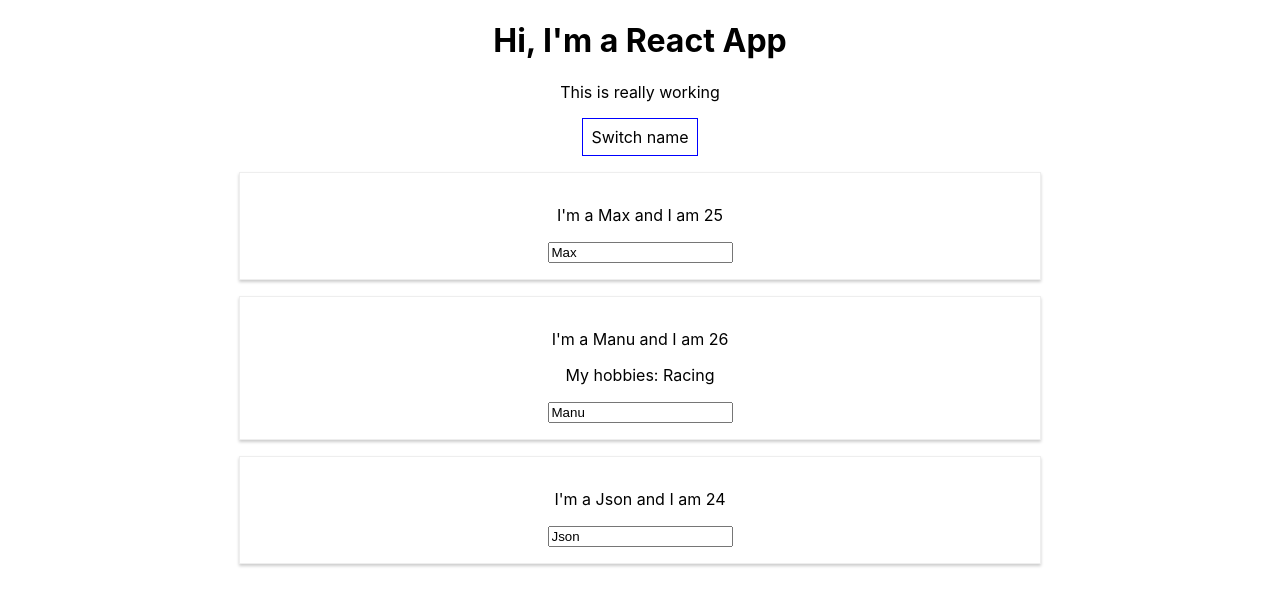
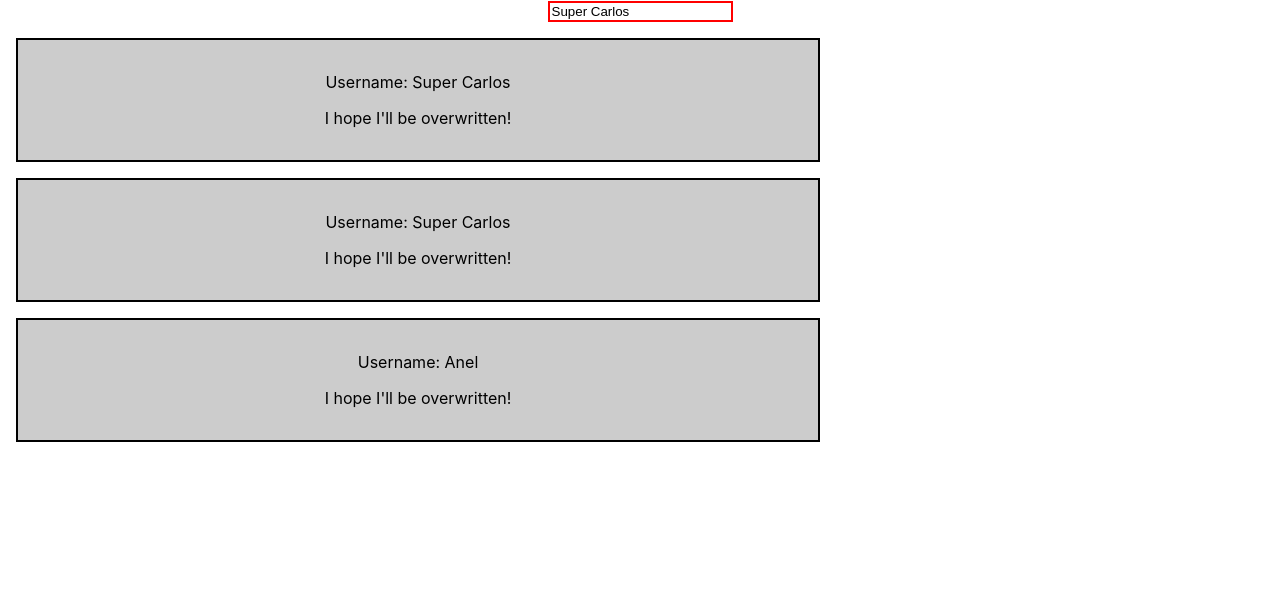
Before and after one commit to charlyml/react-course, a React (Create React App) app: page / in a window 1280 px wide. Shown: the top 606 px of the page. Built offline with nearby package versions, Linux system fonts and the light colour scheme.

Commit message:
Test finished

```diff
--- a/src/App.js
+++ b/src/App.js
@@ -1,70 +1,26 @@
 import React, { useState } from 'react';
 import './App.css';
-import Person from './Person/Person';
+
+import UserInput from './UserInput/UserInput';
+import UserOutput from './UserOutput/UserOutput';
 
 function App() {
-  const [ personsState, setPersonsState ] = useState({
-    persons: [
-      { name: 'Max', age: 25 },
-      { name: 'Manu', age: 26 },
-      { name: 'Json', age: 24 }
-    ],
+  const [usernameState, setUsernameState] = useState({
+    username: "Super Carlos"
   });
 
-  const [otherState, setOtherState] = useState("Some other value");
-
-  console.log(personsState, otherState);
-
-  const switchNameHandler = (newName) => {
-    setPersonsState({
-      persons: [
-        { name: newName, age: 28 },
-        { name: 'Carlos', age: 29 },
-        { name: 'Anel', age: 27 },
-      ]
+  const usernameChangedHandler = (event) => {
+    setUsernameState({
+      username: event.target.value
     });
-  }
-
-  const nameChangedHandler = (event) => {
-    setPersonsState({
-      persons: [
-        { name: "Max", age: 28 },
-        { name: event.target.value, age: 29 },
-        { name: 'Anel', age: 26 },
-      ]
-    });
-  }
-
-  const style = {
-    backgroundColor: 'white',
-    font: 'inherit',
-    border: '1px solid blue',
-    padding: '8px',
-    cursor: 'pointer'
   }
 
   return (
     <div className="App">
-      <h1>Hi, I'm a React App</h1>
-      <p>This is really working</p>
-      <button
-        onClick={ switchNameHandler.bind(this, 'Max!') }
-        style={style}>
-          Switch name
-        </button>
-      <Person
-        name={ personsState.persons[0].name }
-        age={ personsState.persons[0].age }/>
-      <Person
-        name={ personsState.persons[1].name }
-        age={ personsState.persons[1].age }
-        click={ switchNameHandler.bind(this, 'Max') }
-        changed={nameChangedHandler}>
-        My hobbies: Racing
-      </Person>
-      <Person
-        name={ personsState.persons[2].name }
-        age={ personsState.persons[2].age }/>
+      <UserInput currentName={usernameState.username} changed={usernameChangedHandler} />
+      <UserOutput username={usernameState.username} />
+      <UserOutput username={usernameState.username} />
+      <UserOutput username="Anel" />
     </div>
   );
 }
--- a/src/Person/Person.css
+++ /dev/null
@@ -1,8 +0,0 @@
-.Person {
-    width: 60%;
-    margin: 16px auto;
-    border: 1px solid #eee;
-    box-shadow: 0 2px 3px #cccccc;
-    padding: 16px;
-    text-align: center;
-}
--- a/src/Person/Person.js
+++ /dev/null
@@ -1,15 +0,0 @@
-import React from 'react';
-
-import './Person.css';
-
-const person = (props) => {
-    return (
-        <div className="Person">
-            <p onClick={props.click}>I'm a {props.name} and I am {props.age}</p>
-            <p>{props.children}</p>
-            <input type="text" onChange={ props.changed } value={ props.name }/>
-        </div>
-    )
-};
-
-export default person;
--- /dev/null
+++ b/src/UserInput/UserInput.js
@@ -0,0 +1,11 @@
+import React from 'react';
+
+const userInput = (props) => {
+    const inputStyle = {
+        border: '2px solid red'
+    };
+
+    return <input style={inputStyle} type="text" onChange={props.changed} value={props.currentName} />;
+};
+
+export default userInput;
--- /dev/null
+++ b/src/UserOutput/UserOutput.css
@@ -0,0 +1,8 @@
+.UserOutput {
+    width: 60%;
+    padding: 16px;
+    margin: 16px;
+    border: 2px solid black;
+    background-color: #ccc;
+    text-align: center
+}
--- /dev/null
+++ b/src/UserOutput/UserOutput.js
@@ -0,0 +1,14 @@
+import React from 'react';
+
+import './UserOutput.css';
+
+const userOutput = (props) => {
+    return (
+        <div className="UserOutput">
+            <p>Username: { props.username }</p>
+            <p>I hope I'll be overwritten!</p>
+        </div>
+    )
+};
+
+export default userOutput;
```
